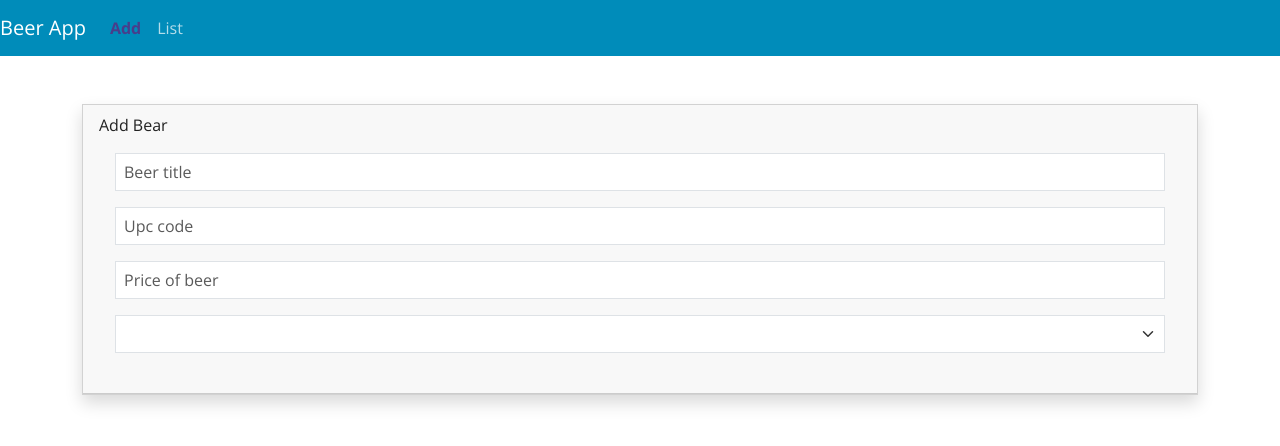
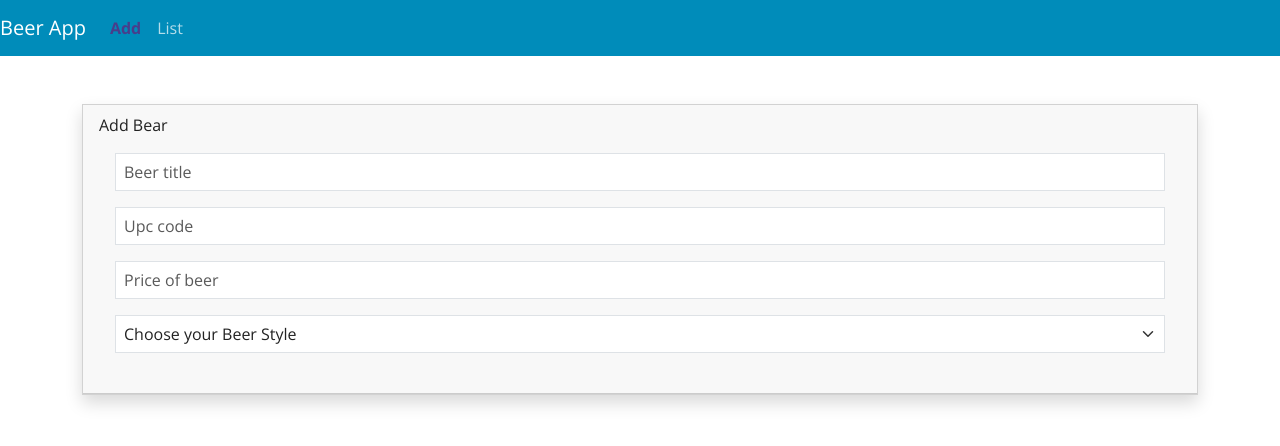
Before and after one commit to ffiorentino12/angular-project, an Angular app: page /add in a window 1280 px wide. Shown: the top 446 px of the page. Built offline with nearby package versions, Linux system fonts and the light colour scheme.

Commit message:
1 file modified

```diff
--- a/src/app/component/beer-form/beer-form.component.html
+++ b/src/app/component/beer-form/beer-form.component.html
@@ -40,7 +40,6 @@
 
         <select
           class="form-select mb-3"
-          placeholder="BeerStyle select"
           [ngClass]="
             beerForm.controls.beerStyle.invalid &&
             beerForm.controls.beerStyle.touched
@@ -49,6 +48,7 @@
           "
           formControlName="beerStyle"
         >
+        <option [ngValue]="null" disabled> Choose your Beer Style </option>
           <option *ngFor="let beerStyle of beerTypes" [ngValue]="beerStyle "> {{beerStyle}} </option>
         </select>
       </form>
```
